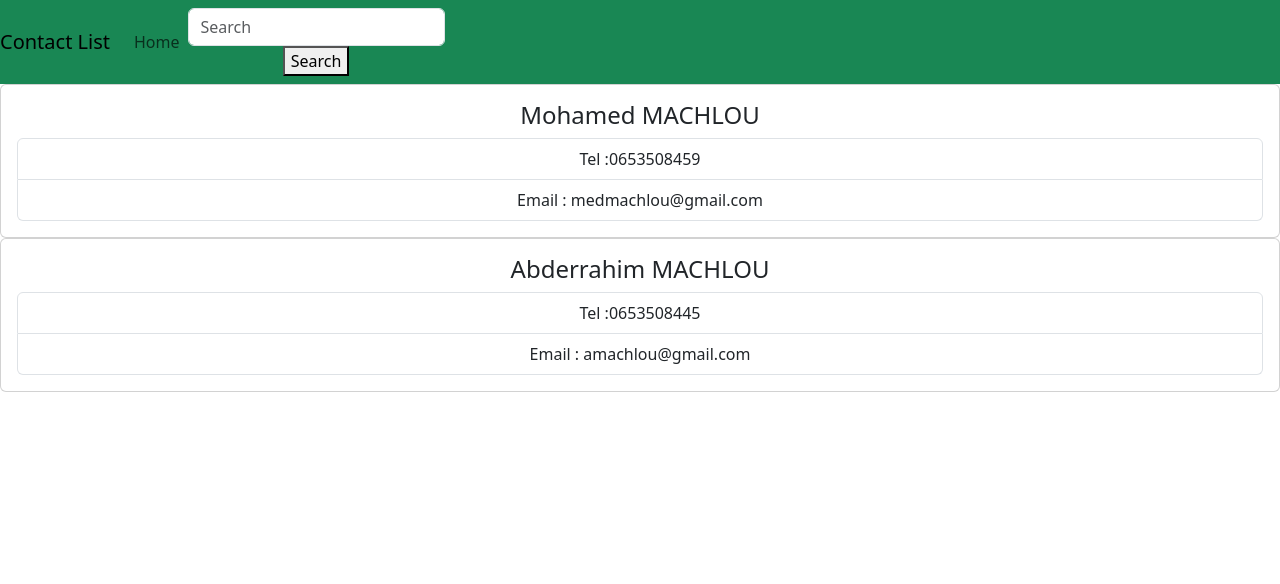
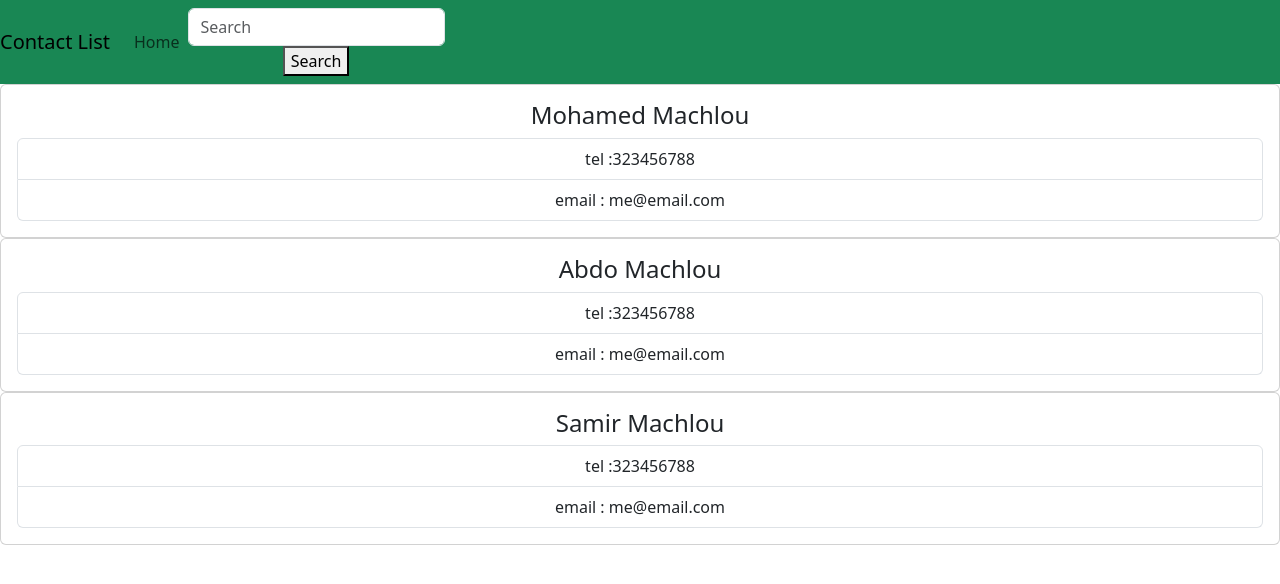
Before and after one commit to mohamedMachlou/React-JS-Components-JSX, a React (Create React App) app: page / in a window 1280 px wide. Shown: the top 584 px of the page. Built offline with nearby package versions, Linux system fonts and the light colour scheme.

Commit message:
add state in Contacts class

```diff
--- a/src/App.js
+++ b/src/App.js
@@ -1,25 +1,14 @@
-import logo from "./logo.svg";
 import "./App.css";
-import Contact from "./components/contacts/Contact";
+import "bootstrap/dist/css/bootstrap.min.css";
 import Navbar from "./components/navbar/Navbar";
-import "bootstrap/dist/css/bootstrap.min.css";
+import Contacts from "./components/contacts/Contacts";
 
 function App() {
   return (
     // const {name, tel, email} = Contact.this.props;
     <div className="App">
       <Navbar />
-
-      <Contact
-        name="Mohamed MACHLOU"
-        tel="0653508459"
-        email="medmachlou@gmail.com"
-      />
-      <Contact
-        name="Abderrahim MACHLOU"
-        tel="0653508445"
-        email="amachlou@gmail.com"
-      />
+      <Contacts />
     </div>
   );
 }
--- a/src/components/contacts/Contact.js
+++ b/src/components/contacts/Contact.js
@@ -1,16 +1,18 @@
 import React, { Component } from "react";
 import "./Contact.css";
+import PropTypes from "prop-types";
+
 class Contact extends Component {
   render() {
-    const { name, tel, email } = this.props;
+    const { name, tel, email } = this.props.data;
     return (
       <div class="card">
         <div class="card-body">
           <h4 class="card-title">{name}</h4>
           <p class="card-text">
             <ul class="list-group">
-              <li class="list-group-item">Tel :{tel} </li>
-              <li class="list-group-item">Email : {email} </li>
+              <li class="list-group-item">tel :{tel} </li>
+              <li class="list-group-item">email : {email} </li>
             </ul>
           </p>
         </div>
@@ -24,4 +26,7 @@ Contact.defaultProps = {
   email: "my@email.com",
 };
 
+Contact.propTypes = {
+  data: PropTypes.object.isRequired,
+};
 export default Contact;
--- /dev/null
+++ b/src/components/contacts/Contacts.js
@@ -0,0 +1,39 @@
+import React, { Component } from "react";
+import Contact from "./Contact";
+
+class Contacts extends Component {
+  state = {
+    contacts: [
+      {
+        id: "34",
+        name: "Mohamed Machlou",
+        tel: "323456788",
+        email: "me@email.com",
+      },
+      {
+        id: "45",
+        name: "Abdo Machlou",
+        tel: "323456788",
+        email: "me@email.com",
+      },
+      {
+        id: "67",
+        name: "Samir Machlou",
+        tel: "323456788",
+        email: "me@email.com",
+      },
+    ],
+  };
+  render() {
+    const { contacts } = this.state;
+    return (
+      <div>
+        {contacts.map((contact) => (
+          <Contact data={contact} />
+        ))}
+      </div>
+    );
+  }
+}
+
+export default Contacts;
```
